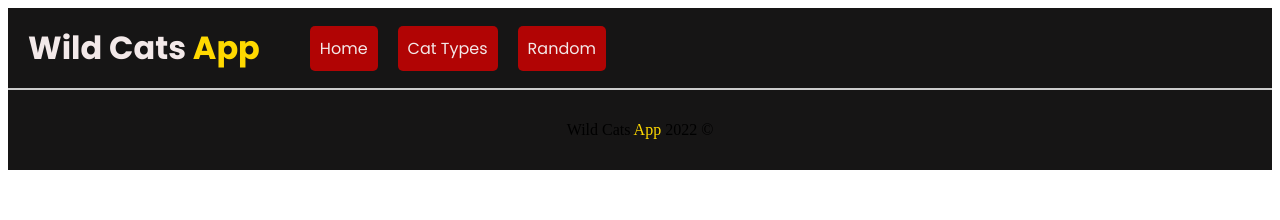
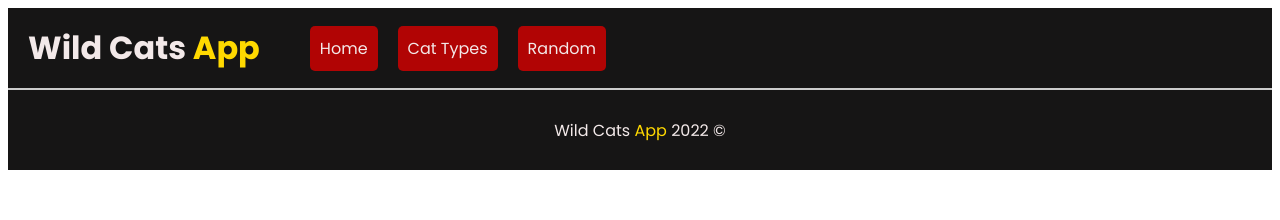
Before and after one commit to snowleopardAlexa/wild-cats-app, a React (Create React App) app: page /random in a window 1280 px wide. Shown: the top 220 px of the page. Built offline with nearby package versions, Linux system fonts and the light colour scheme.

Commit message:
add homepage styles

```diff
--- a/src/components/Footer/footer.scss
+++ b/src/components/Footer/footer.scss
@@ -6,9 +6,11 @@
     background-color: #161515;
     height: 10vh;
     border-top: 1px solid #ccc;
+    font-family: 'Poppins', sans-serif;
 
     p {
         font-size: 1rem;
+        color: #f3e9e9;
 
         span {
             color: #ffd900;
--- a/src/components/Homepage/HomePage.jsx
+++ b/src/components/Homepage/HomePage.jsx
@@ -0,0 +1,11 @@
+import './homepage.scss';
+
+const HomePage = () => {
+  return (
+    <div className="home">
+
+    </div>
+  );
+};
+
+export default HomePage;
--- a/src/components/Homepage/homepage.scss
+++ b/src/components/Homepage/homepage.scss
@@ -0,0 +1,4 @@
+.home {
+    min-height: 100vh;
+    height: auto;
+}
--- a/src/components/Navbar/navbar.scss
+++ b/src/components/Navbar/navbar.scss
@@ -2,7 +2,7 @@
     width: 100%;
     height: 10vh;
     background-color: #161515;
-    color: rgb(243, 233, 233);
+    color: #f3e9e9;
     display: flex;
     align-items: center;
     justify-content: space-bewteen;
```
